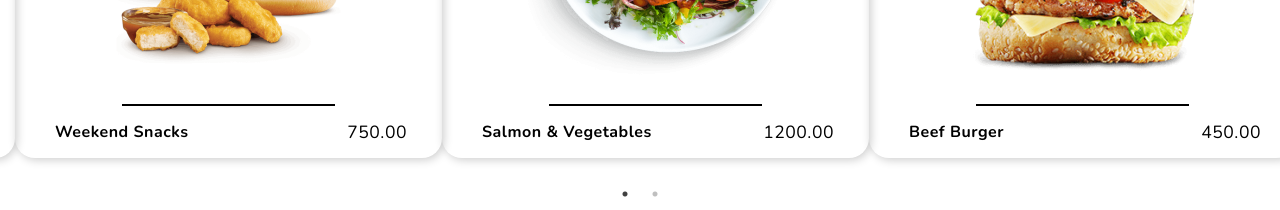
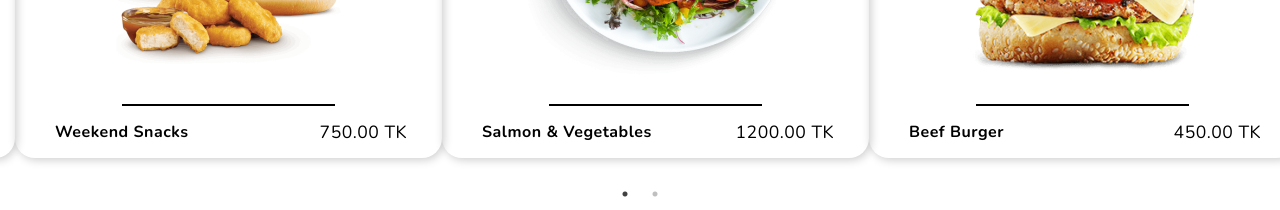
Before and after one commit to RubaiyaRazin/Food-Order-Handling-System, a React (Create React App) app: page /contact in a window 1280 px wide. Shown: the part 1140-1350 px from the top of the page. Built offline with nearby package versions, Linux system fonts and the light colour scheme.

Commit message:
Offer updated

```diff
--- a/src/components/Offer.js
+++ b/src/components/Offer.js
@@ -38,7 +38,7 @@ export default class MultipleItems extends Component {
                 <div className="type">
                     <a href="#">Weekend Snacks</a>
                 </div>
-                <a href="#" className="price">750.00</a>
+                <a href="#" className="price">750.00 TK</a>
             </div>
             </div>
 
@@ -54,7 +54,7 @@ export default class MultipleItems extends Component {
                 <div className="type">
                     <a href="#">Salmon & Vegetables</a>
                 </div>
-                <a href="#" className="price">1200.00</a>
+                <a href="#" className="price">1200.00 TK</a>
             </div>
             </div>
 
@@ -70,7 +70,7 @@ export default class MultipleItems extends Component {
                 <div className="type">
                     <a href="#">Beef Burger</a>
             </div>
-                <a href="#" className="price">450.00</a>
+                <a href="#" className="price">450.00 TK</a>
             </div>
             </div>
 
@@ -86,7 +86,7 @@ export default class MultipleItems extends Component {
                 <div className="type">
                     <a href="#">Steak with Fries</a>
                 </div>
-                <a href="#" className="price">1100.00</a>
+                <a href="#" className="price">1100.00 TK</a>
             </div>
             </div>
 
@@ -102,7 +102,7 @@ export default class MultipleItems extends Component {
                 <div className="type">
                     <a href="#">Shrimp Pizza</a>
                 </div>
-                <a href="#" className="price">750.00</a>
+                <a href="#" className="price">750.00 TK</a>
             </div>
             </div>
 
@@ -118,7 +118,7 @@ export default class MultipleItems extends Component {
                 <div className="type">
                     <a href="#">Mushroom Special Pizza</a>
                 </div>
-                <a href="#" className="price">470.00</a>
+                <a href="#" className="price">470.00 TK</a>
             </div>
             </div>
         </Slider>
```
